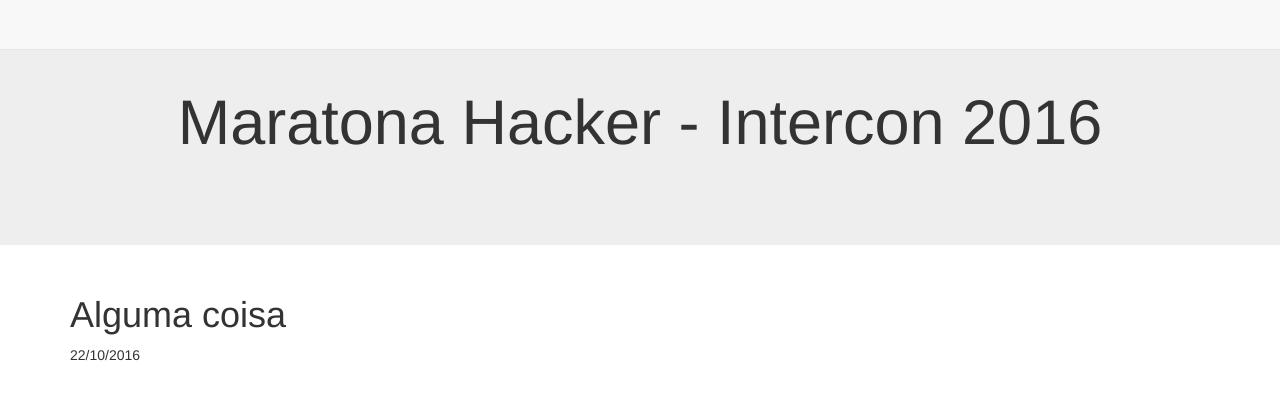
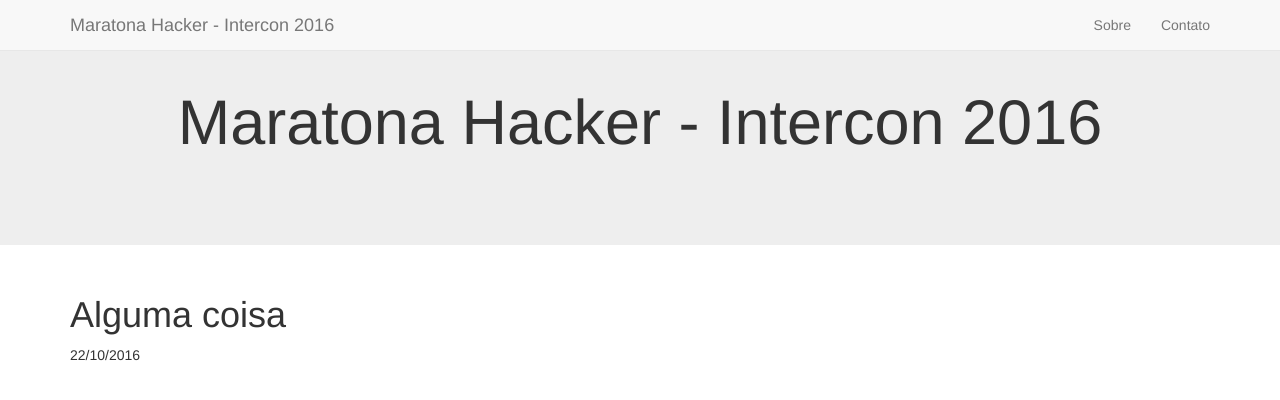
Before and after one commit to rg3915/maratona-intercon2016, a Django app: page / in a window 1280 px wide. Shown: the top 400 px of the page. Run offline with Django 3.2, Linux system fonts and the light colour scheme; some libraries are stand-ins or nearby versions.

Commit message:
Inclusão do Navbar

```diff
--- a/maratona_intercon2016/core/templates/base.html
+++ b/maratona_intercon2016/core/templates/base.html
@@ -20,7 +20,28 @@
     <!-- Navigation -->
     <nav id="mainNav" class="navbar navbar-default navbar-fixed-top navbar-custom">
         <div class="container">
-          {% block navbar %}{% endblock %}
+
+            <div class="navbar-header page-scroll">
+                <button type="button" class="navbar-toggle" data-toggle="collapse" data-target="#bs-example-navbar-collapse-1">
+                    <span class="sr-only">Toggle navigation</span> Menu <i class="fa fa-bars"></i>
+                </button>
+                <a class="navbar-brand" href="#page-top">Maratona Hacker - Intercon 2016</a>
+            </div>
+
+            <div class="collapse navbar-collapse" id="bs-example-navbar-collapse-1">
+                <ul class="nav navbar-nav navbar-right">
+                    <li class="hidden">
+                        <a href="#page-top"></a>
+                    </li>
+                    <li class="page-scroll">
+                        <a href="#about">Sobre</a>
+                    </li>
+                    <li class="page-scroll">
+                        <a href="#contact">Contato</a>
+                    </li>
+                </ul>
+            </div>
+
         </div>
     </nav>
 
```
